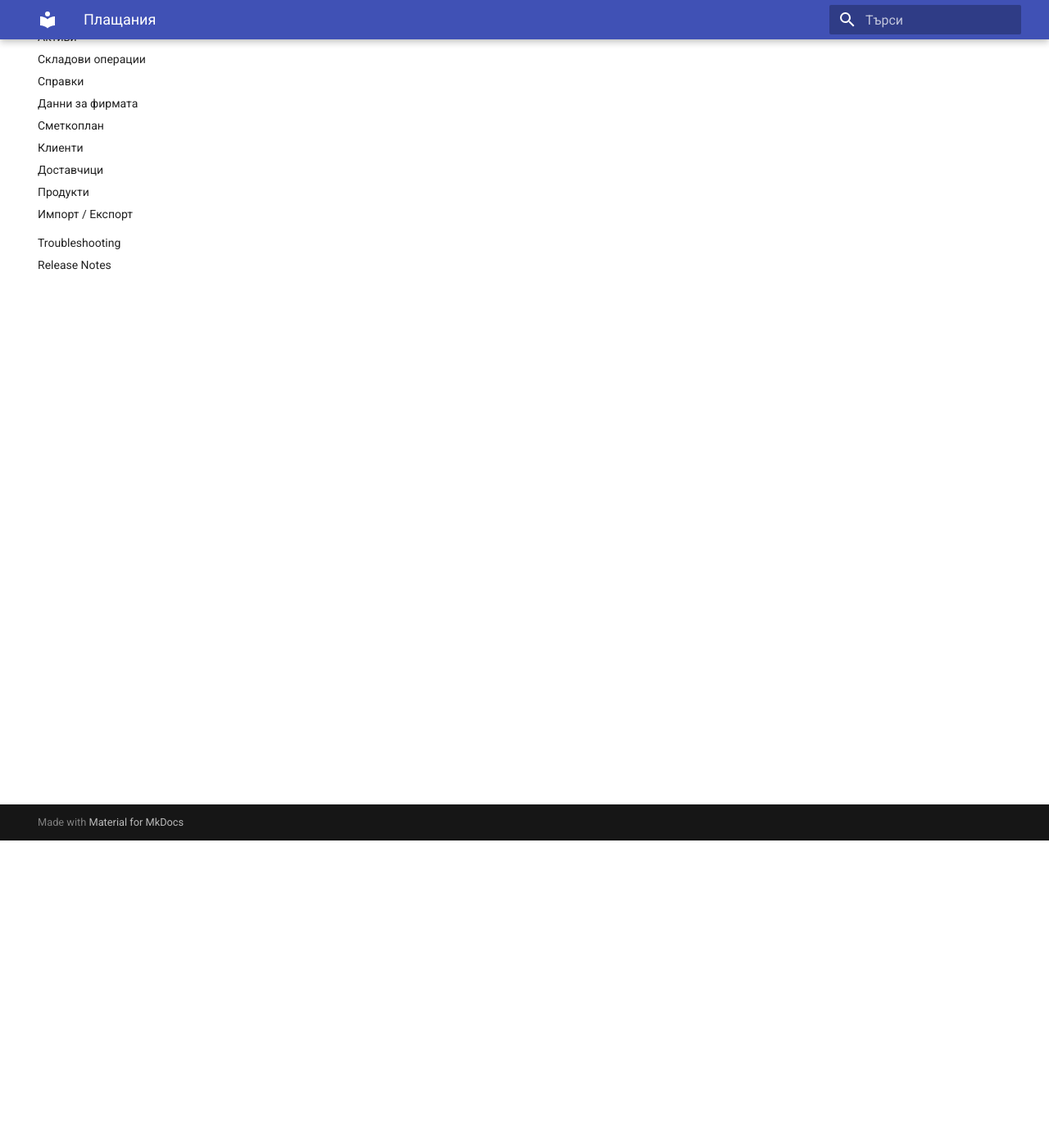
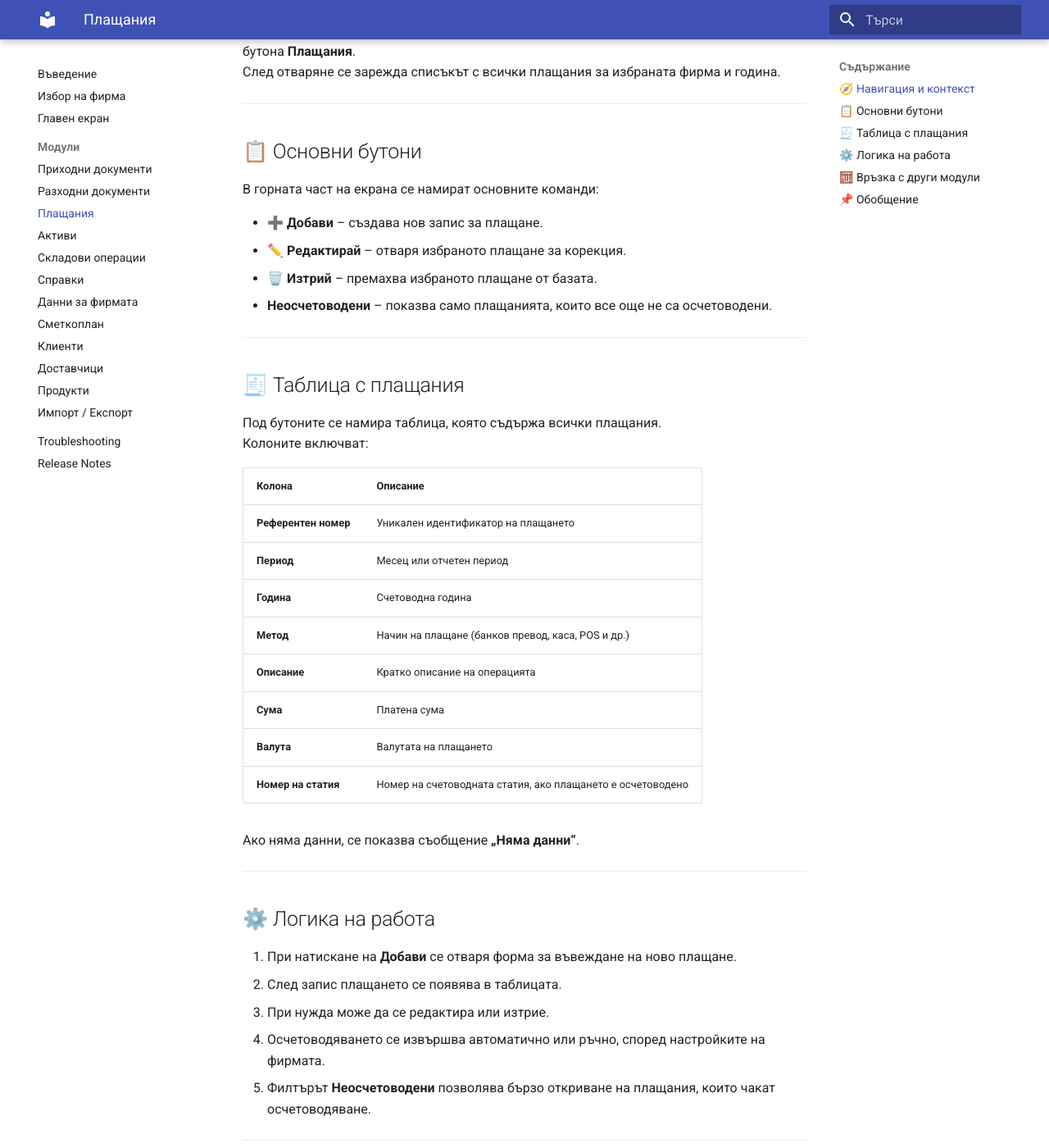
Before and after one commit to teodorval/saftviewer-docs, an MkDocs documentation site: the page built from docs/payments.md, in a window 1280 px wide and 1400 px high, scrolled down 375 px. Shown: the whole window at 82% size. Built offline with MkDocs 1.6.1 and Material for MkDocs 9.7.7, drawn with Linux system fonts in a browser that asks for light colours; some of the changed text lies outside the part shown.

Commit message:
Добави модул 'Плащания' с описание и функции
Добавен е модул 'Плащания' с описание на функционалности и навигация.

```diff
--- a/docs/payments.md
+++ b/docs/payments.md
@@ -1 +1,76 @@
-payments.md
+# Модул: Плащания
+
+Модулът **Плащания** служи за управление на всички извършени и получени плащания, свързани с приходни и разходни документи.
+Тук се въвеждат, редактират и осчетоводяват операции по банкови преводи, касови плащания и други финансови транзакции.
+
+---
+
+## 🧭 Навигация и контекст
+
+Модулът се намира в секцията **Осчетоводяване** и е достъпен от главния екран чрез бутона **Плащания**.
+След отваряне се зарежда списъкът с всички плащания за избраната фирма и година.
+
+---
+
+## 📋 Основни бутони
+
+В горната част на екрана се намират основните команди:
+
+- **➕ Добави** – създава нов запис за плащане.
+- **✏️ Редактирай** – отваря избраното плащане за корекция.
+- **🗑️ Изтрий** – премахва избраното плащане от базата.
+- **Неосчетоводени** – показва само плащанията, които все още не са осчетоводени.
+
+---
+
+## 🧾 Таблица с плащания
+
+Под бутоните се намира таблица, която съдържа всички плащания.
+Колоните включват:
+
+| Колона | Описание |
+|--------|-----------|
+| **Референтен номер** | Уникален идентификатор на плащането |
+| **Период** | Месец или отчетен период |
+| **Година** | Счетоводна година |
+| **Метод** | Начин на плащане (банков превод, каса, POS и др.) |
+| **Описание** | Кратко описание на операцията |
+| **Сума** | Платена сума |
+| **Валута** | Валутата на плащането |
+| **Номер на статия** | Номер на счетоводната статия, ако плащането е осчетоводено |
+
+Ако няма данни, се показва съобщение **„Няма данни“**.
+
+---
+
+## ⚙️ Логика на работа
+
+1. При натискане на **Добави** се отваря форма за въвеждане на ново плащане.
+2. След запис плащането се появява в таблицата.
+3. При нужда може да се редактира или изтрие.
+4. Осчетоводяването се извършва автоматично или ръчно, според настройките на фирмата.
+5. Филтърът **Неосчетоводени** позволява бързо откриване на плащания, които чакат осчетоводяване.
+
+---
+
+## 🧮 Връзка с други модули
+
+- **Приходни документи** – свързва плащанията по продажби.
+- **Разходни документи** – свързва плащанията по покупки.
+- **Сметкоплан** – определя счетоводните сметки за осчетоводяване.
+- **Справки** – показва отчетите за плащания и парични потоци.
+- **Импорт / Експорт** – позволява експортиране на данни към Excel или SAF‑T формат.
+
+---
+
+## 📌 Обобщение
+
+Модулът **Плащания** осигурява пълен контрол върху финансовите транзакции на фирмата.
+Той позволява:
+
+- централизирано въвеждане на плащания
+- връзка с приходни и разходни документи
+- автоматично осчетоводяване
+- анализ на паричните потоци
+
+Това е ключов модул за ежедневната финансова работа в SAFTViewer.
```
